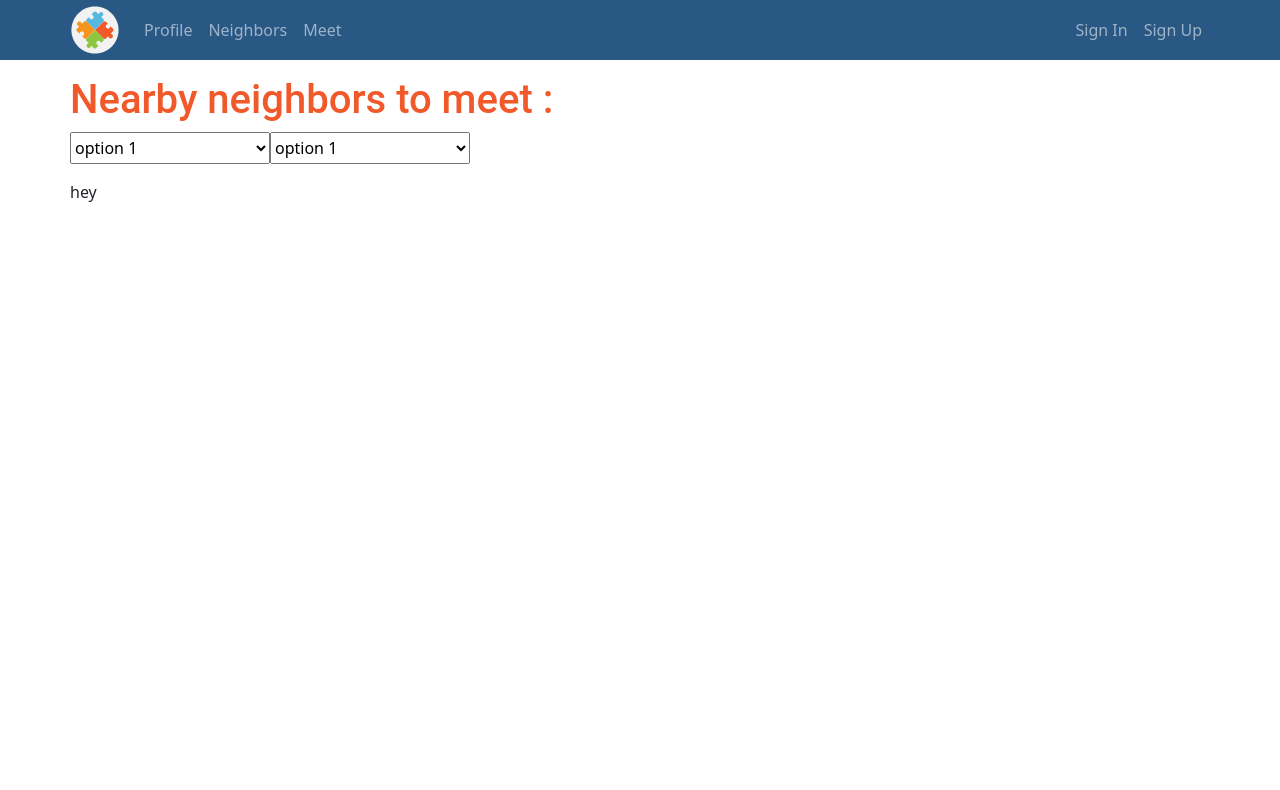
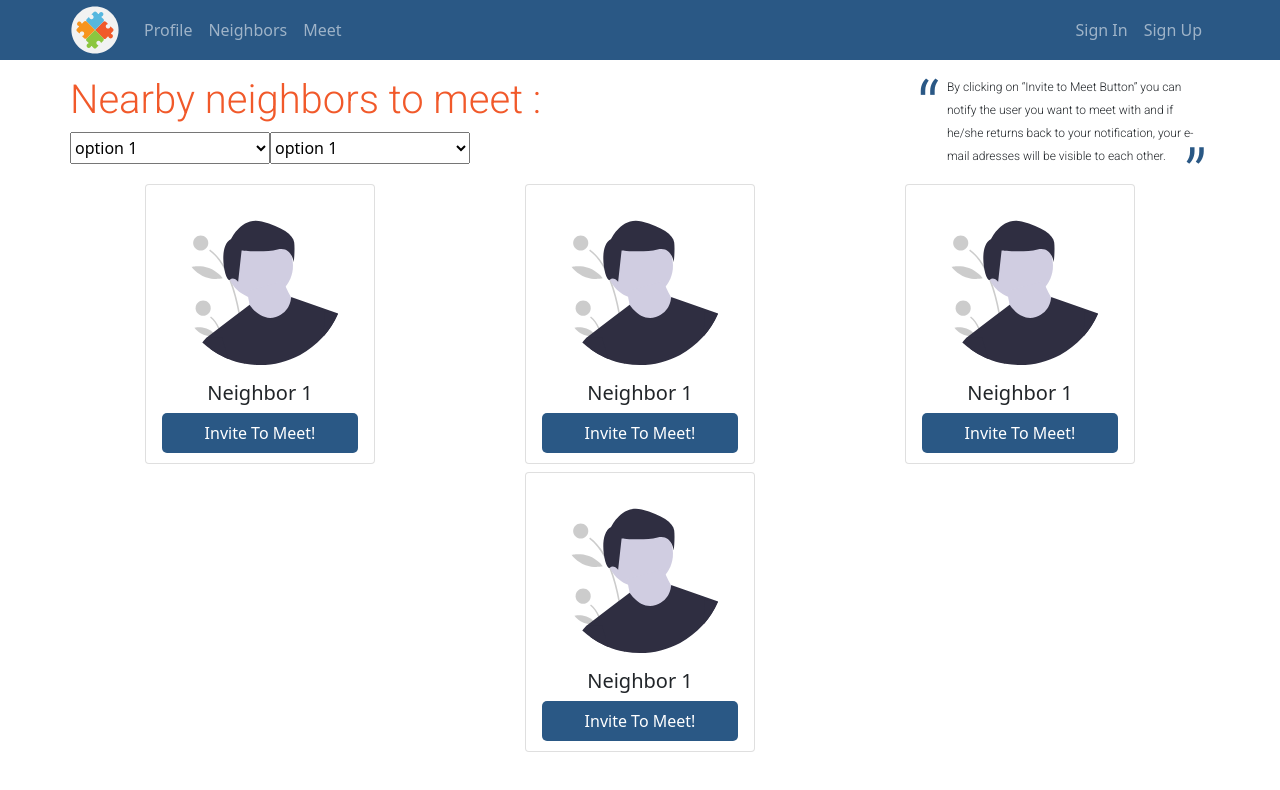
Before and after one commit to ReCoded-Org/capstone-turkey-love-thy-neighbour, a React (Create React App) app: page /neighbors in a window 1280 px wide. Shown: the top 790 px of the page. Built offline with nearby package versions, Linux system fonts and the light colour scheme.

Commit message:
make neighbors responsive make neighbor card

```diff
--- a/src/components/CustomButtons/index.jsx
+++ b/src/components/CustomButtons/index.jsx
@@ -59,3 +59,10 @@ export const SignInUpFacebookButton = styled(BaseButton)`
   padding: 8px;
   width: 100% !important;
 `;
+
+export const NeighborsCardsButton = styled(BaseButton)`
+  background-color: var(--dark-blue) !important;
+  color: var(--white);
+  border: none !important;
+  padding: 8px;
+`;
--- a/src/components/NavBar/index.jsx
+++ b/src/components/NavBar/index.jsx
@@ -6,6 +6,8 @@ import { Link } from "react-router-dom";
 
 import logo from "../../images/logo.svg";
 import "./index.scss";
+
+// TODO: make active styles for navlink
 
 function NavBar({ handleClickSignIn, handleClickSignUp }) {
   return (
--- /dev/null
+++ b/src/components/NeighborsCards/index.jsx
@@ -0,0 +1,23 @@
+import React from "react";
+
+import { Card } from "react-bootstrap";
+
+import PPMaleSVG from "../../images/ProfilePage/PPMaleSVG.svg";
+
+import { NeighborsCardsButton } from "../CustomButtons";
+
+import "./index.scss";
+
+function NeighborsCards() {
+  return (
+    <Card className="neighbor-card mx-auto mb-2">
+      <Card.Img variant="top" src={PPMaleSVG} className="img-fluid" />
+      <Card.Body className="d-flex flex-column justify-content-center">
+        <Card.Title className="text-center">Neighbor 1</Card.Title>
+        <NeighborsCardsButton>Invite To Meet!</NeighborsCardsButton>
+      </Card.Body>
+    </Card>
+  );
+}
+
+export default NeighborsCards;
--- /dev/null
+++ b/src/components/NeighborsCards/index.scss
@@ -0,0 +1,9 @@
+.neighbor-card {
+  max-width: 230px;
+  max-height: 280px;
+  img {
+    width: 100%;
+    max-height: 180px;
+    padding: 10px 10px 0 10px;
+  }
+}
--- a/src/containers/Neighbors/index.jsx
+++ b/src/containers/Neighbors/index.jsx
@@ -1,14 +1,15 @@
 import React from "react";
 
-import { Container, Row } from "react-bootstrap";
-
+import { Card, Container, Row, Col } from "react-bootstrap";
+import NeighborsCards from "../../components/NeighborsCards";
 import "./index.scss";
 
 function Neighbors() {
   return (
     <Container fluid className="neighbors-container-fluid">
       <Container className="neighbors-content-container">
-        <div className="my-3">
+        <div className="my-3 d-flex justify-content-between">
+          <div className="w-100 text-center text-sm-center text-md-start">
             <h1>Nearby neighbors to meet :</h1>
             <div className="filter-wrapper">
               <select>
@@ -25,7 +26,28 @@ function Neighbors() {
               </select>
             </div>
           </div>
-        <Row>hey</Row>
+          <div className="quote-wrapper d-flex align-items-center d-none d-sm-none d-md-block">
+            <p>
+              By clicking on “Invite to Meet Button” you can notify the user you
+              want to meet with and if he/she returns back to your notification,
+              your e-mail adresses will be visible to each other.
+            </p>
+          </div>
+        </div>
+        <Row className="neighbors-cards d-flex justify-content-around flex-wrap">
+          <Col xs={12} sm={6} md={4}>
+            <NeighborsCards />
+          </Col>
+          <Col xs={12} sm={6} md={4}>
+            <NeighborsCards />
+          </Col>
+          <Col xs={12} sm={6} md={4}>
+            <NeighborsCards />
+          </Col>
+          <Col xs={12} sm={6} md={4}>
+            <NeighborsCards />
+          </Col>
+        </Row>
       </Container>
     </Container>
   );
--- a/src/containers/Neighbors/index.scss
+++ b/src/containers/Neighbors/index.scss
@@ -1,4 +1,5 @@
 @import "../../style/variables";
+@import url("https://fonts.googleapis.com/css2?family=Roboto:wght@300&display=swap");
 
 .neighbors-container-fluid {
   min-height: calc(100vh - 120px);
@@ -7,9 +8,45 @@
     height: 100%;
 
     & > div:first-child {
+      & > div:first-child {
+      }
+      & > div.quote-wrapper:last-child {
+        width: 30%;
+        font-size: 12px;
+        font-family: Roboto, sans-serif;
+        position: relative;
+
+        p {
+          margin-bottom: 0;
+          line-height: 23px;
+        }
+
+        &::after,
+        &::before {
+          height: 30px;
+          width: 30px;
+          position: absolute;
+          color: var(--dark-blue);
+          font-size: 77px;
+        }
+
+        &::after {
+          content: "\201d";
+          right: -4px;
+          bottom: 16px;
+        }
+
+        &::before {
+          content: "\201c";
+          top: -22px;
+          left: -30px;
+        }
+      }
+
       h1 {
         color: $logo-red;
       }
+
       .filter-wrapper {
         select {
           height: 32px;
@@ -17,8 +54,14 @@
         }
       }
     }
+
     & > div:last-child {
+      // row
       margin: 0;
+
+      & > div {
+        padding: 0;
+      }
     }
   }
 }
```
Lines whose indentation alone changed are shown as unchanged.
